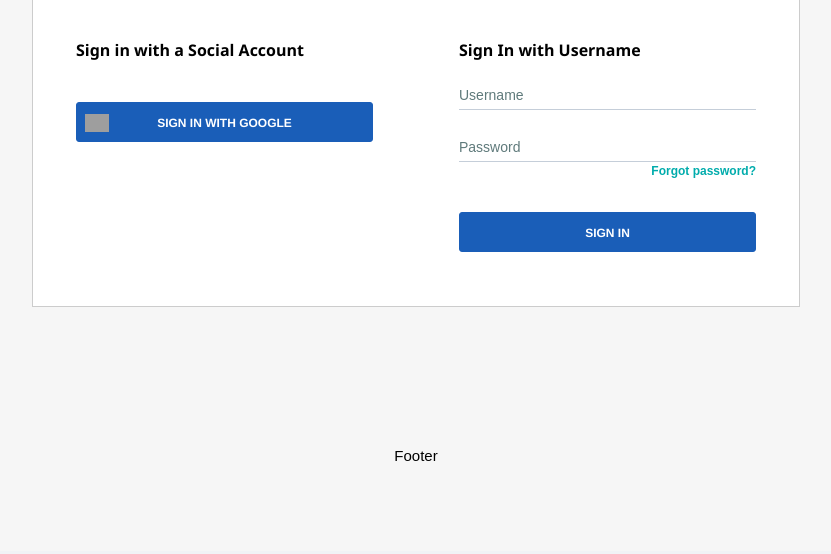
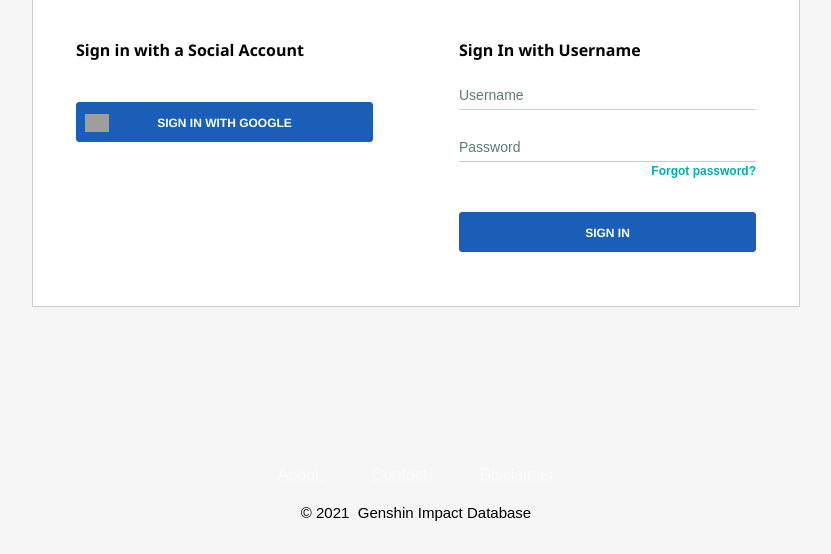
Before and after one commit to lammmnnn/CS401_Project_GenshinImpactDB_Heroku, a PHP site: page /php/login.php in a window 1280 px wide. Shown: the part 249-803 px from the top of the page, without its empty margins (224-1055 px from the left). Before the commit the page ends 710 px from the top, so only its background shows below. Run offline with PHP 8.4, Linux system fonts and the light colour scheme; grey boxes are pictures that could not be loaded.

Commit message:
Update login.php

```diff
--- a/php/login.php
+++ b/php/login.php
@@ -66,9 +66,15 @@
     </div>
   </main>
 
-  <div class="footer">
-    <p>Footer</p>
-  </div>
+  <footer class="footer">
+    <hr>
+    <ul class="footer__nav black">
+      <a href="/about"> About </a>
+      <a href="/contact"> Contact </a>
+      <a href="/disclaimer"> Disclaimer </a>
+    </ul>
+    <p><span>©&nbsp;2021&nbsp; Genshin Impact Database</span></p>
+  </footer>
 </body>
 
 
```
